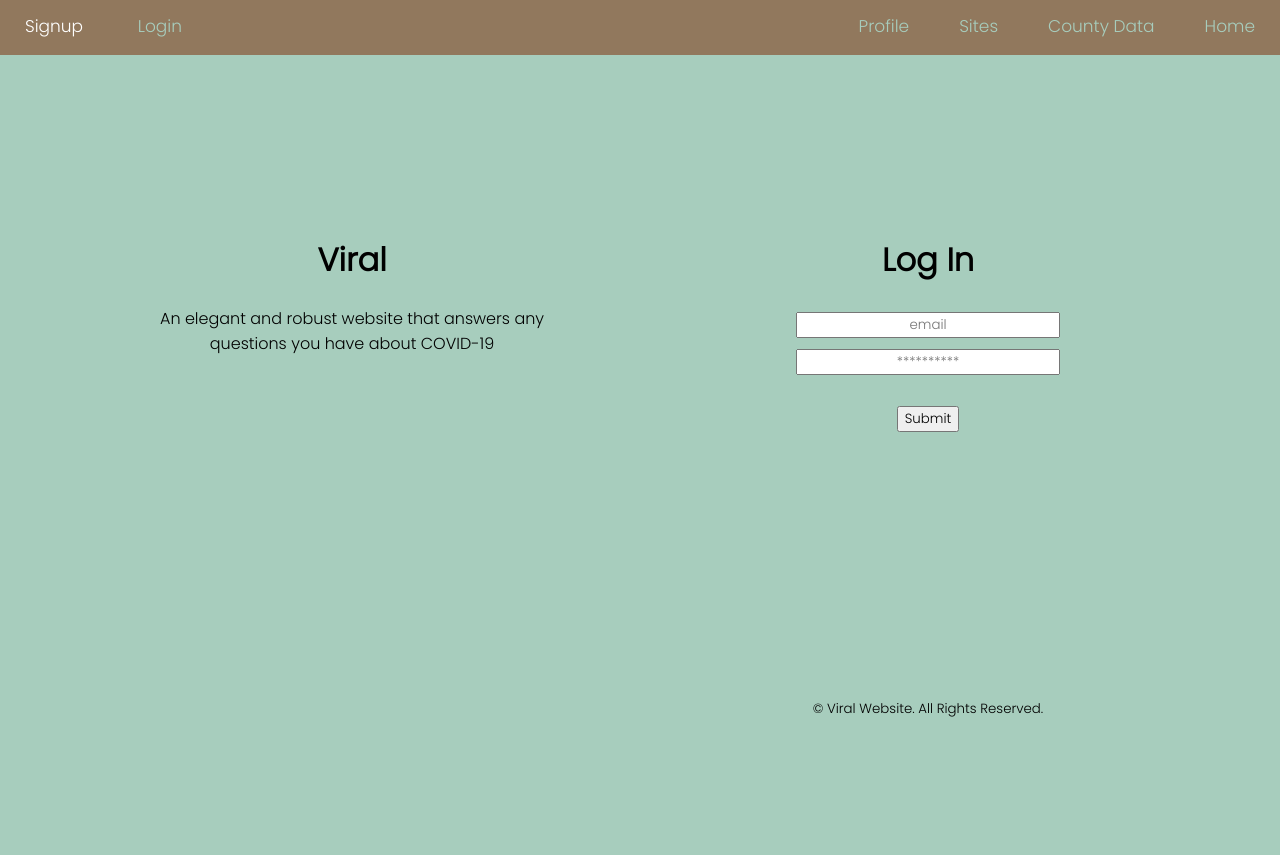
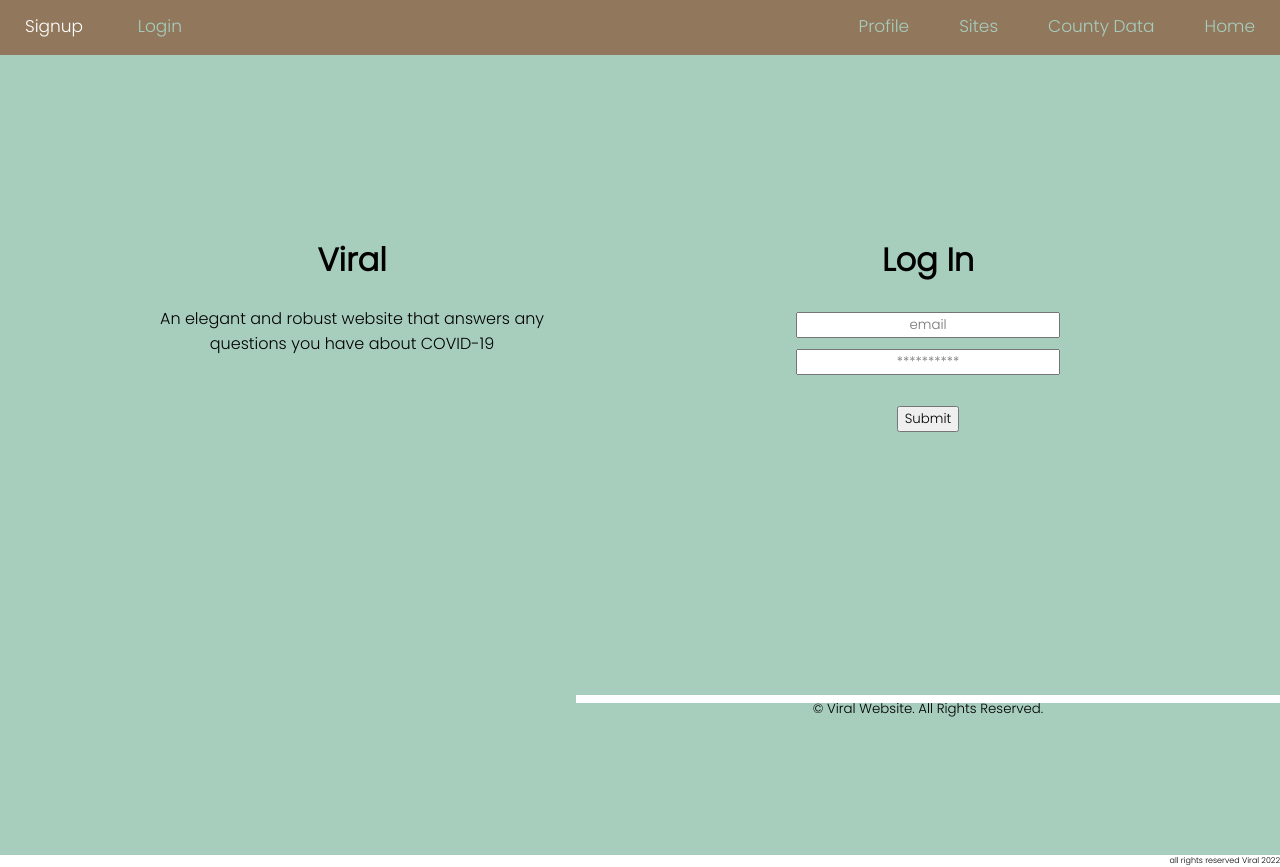
Before and after one commit to cspdevs000/viral-app, a React (Create React App) app: page /login in a window 1280 px wide. Built offline with nearby package versions, Linux system fonts and the light colour scheme; a web font is replaced by a local one.

Commit message:
adding footer

```diff
--- a/src/App.js
+++ b/src/App.js
@@ -13,6 +13,7 @@ import Site from './components/Site';
 import VaccSites from './components/VaccSites';
 import AddVaccSite from './components/AddVaccSite';
 import NavigationBar from './components/NavigationBar';
+import Footer from './components/Footer';
 
 const PrivateRoute = ({ component: Component, ...rest}) => {
   let token = localStorage.getItem('jwtToken');
@@ -93,6 +94,7 @@ function App() {
         </Routes>
       </div>
       </BrowserRouter>
+      <Footer />
     </div>
   );
 }
--- /dev/null
+++ b/src/components/Footer.css
@@ -0,0 +1,14 @@
+.footer {
+ background-color: white;
+ height: 8px;
+ color: black;
+ padding: 0;
+ margin: 0px;
+}
+
+.footer-text {
+    font-size: 8px;
+    text-align: right;
+    padding: 0;
+    margin: 0;
+}
--- a/src/components/Footer.js
+++ b/src/components/Footer.js
@@ -1,11 +1,12 @@
 import React, { Component } from 'react';
+import './Footer.css';
 
 class Footer extends Component {
 
     render() {
         return (
             <div className='footer'>
-                <p>all rights reserved Viral 2022</p>
+                <p className="footer-text">all rights reserved Viral 2022</p>
             </div>
         );
     }
```
